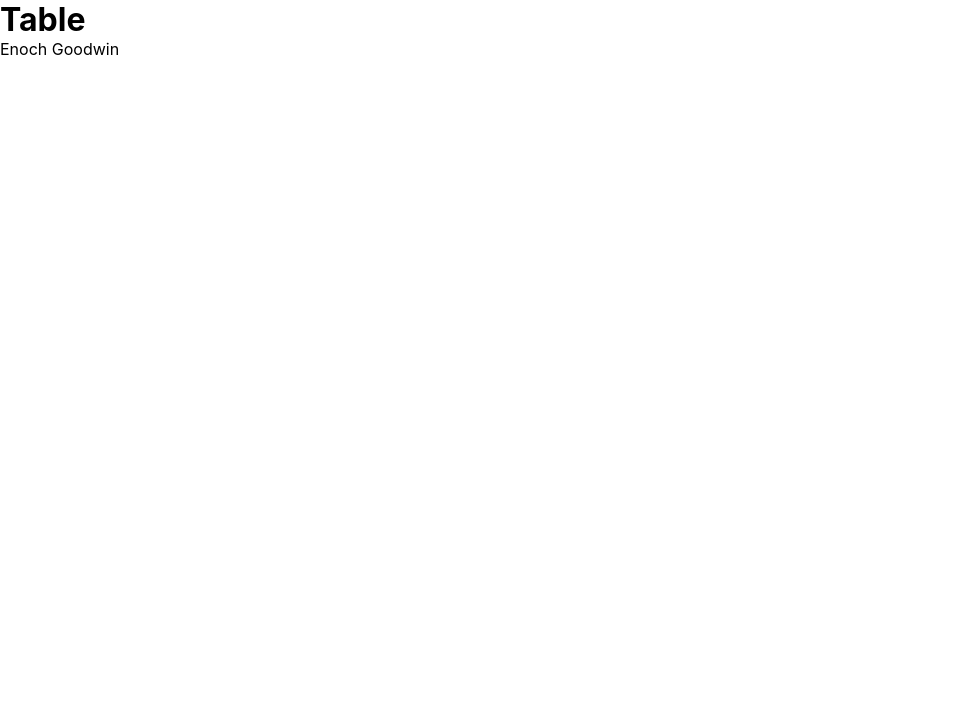
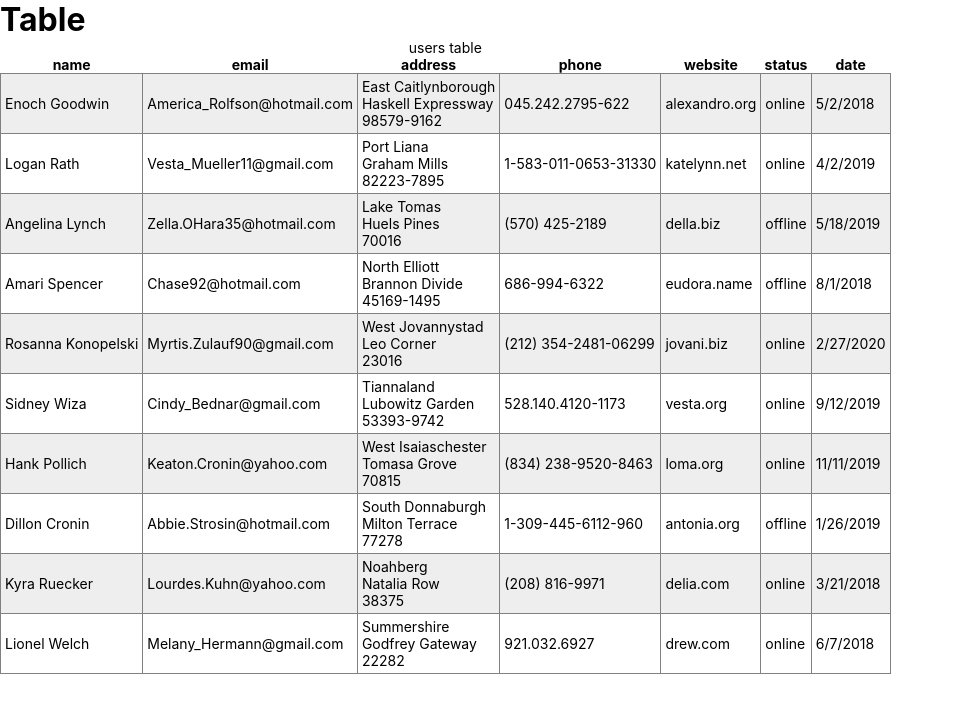
Before and after one commit to StanislavKharkiv/data-grid, a React (Create React App) app: page / in a window 1280 px wide. Shown: the top 712 px of the page, without its empty margins (0-954 px from the left). Built offline with nearby package versions, Linux system fonts and the light colour scheme.

Commit message:
feat: add table in html

```diff
--- a/package.json
+++ b/package.json
@@ -7,6 +7,7 @@
     "@testing-library/react": "^9.3.2",
     "@testing-library/user-event": "^7.1.2",
     "faker": "^4.1.0",
+    "lodash": "^4.17.15",
     "react": "^16.13.0",
     "react-dom": "^16.13.0",
     "react-scripts": "3.4.0"
--- a/src/components/Table.jsx
+++ b/src/components/Table.jsx
@@ -1,11 +1,48 @@
 import React from 'react'
 import PropTypes from 'prop-types'
+import * as _ from 'lodash'
 
+function parseAddress(address) {
+  return (
+    <>
+      <div>{address.city}</div>
+      <div>{address.street}</div>
+      <div>{address.zipcode}</div>
+    </>
+  )
+}
+function getDate(time) {
+  const date = new Date(time).toLocaleString()
+  return date.slice(0, date.indexOf(','))
+}
 export default function Table({ users }) {
+  const table = users.map(({ id, name, email, address, phone, website, active, getTime }) => (
+    <tr key={id}>
+      <td>{name}</td>
+      <td>{email}</td>
+      <td>{parseAddress(address)}</td>
+      <td>{_.replace(phone, ' x', '-')}</td>
+      <td>{website}</td>
+      <td>{active ? 'online' : 'offline'}</td>
+      <td>{getDate(getTime)}</td>
+    </tr>
+  ))
   return (
-    <div>
-      <span>{users[0].name}</span>
-    </div>
+    <table className="table">
+      <caption>users table</caption>
+      <tbody>
+        <tr>
+          <th>name</th>
+          <th>email</th>
+          <th>address</th>
+          <th>phone</th>
+          <th>website</th>
+          <th>status</th>
+          <th>date</th>
+        </tr>
+        {table}
+      </tbody>
+    </table>
   )
 }
 
--- a/src/components/Tablewrapper.jsx
+++ b/src/components/Tablewrapper.jsx
@@ -8,15 +8,15 @@ import Table from './Table'
 import Spinner from './Spinner'
 
 function addUsers() {
-  const usersAll = 5
+  const usersAll = 10
   const arr = []
-  const date = new Date()
-  for (let i = 0; i < usersAll; i++) {
+  for (let i = 1; i <= usersAll; i++) {
     const user = faker.helpers.userCard()
-    const dateUser = faker.date.past()
+    const dateUser = faker.date.past(2)
     user.active = faker.random.boolean()
-    user.dateRegistration = date.toLocaleString(dateUser)
-    user.getTime = date.getTime(dateUser)
+    user.dateRegistration = dateUser.toString()
+    user.getTime = Date.parse(dateUser)
+    user.id = i
     arr.push(user)
   }
   return arr
--- a/src/index.css
+++ b/src/index.css
@@ -10,3 +10,14 @@ body {
   -webkit-font-smoothing: antialiased;
   -moz-osx-font-smoothing: grayscale;
 }
+.table {
+  font-size: 14px;
+  border-collapse: collapse;
+}
+.table td {
+  border: 1px solid gray;
+  padding: 4px;
+}
+.table tr:nth-child(even) {
+  background: #eee;
+}
```
